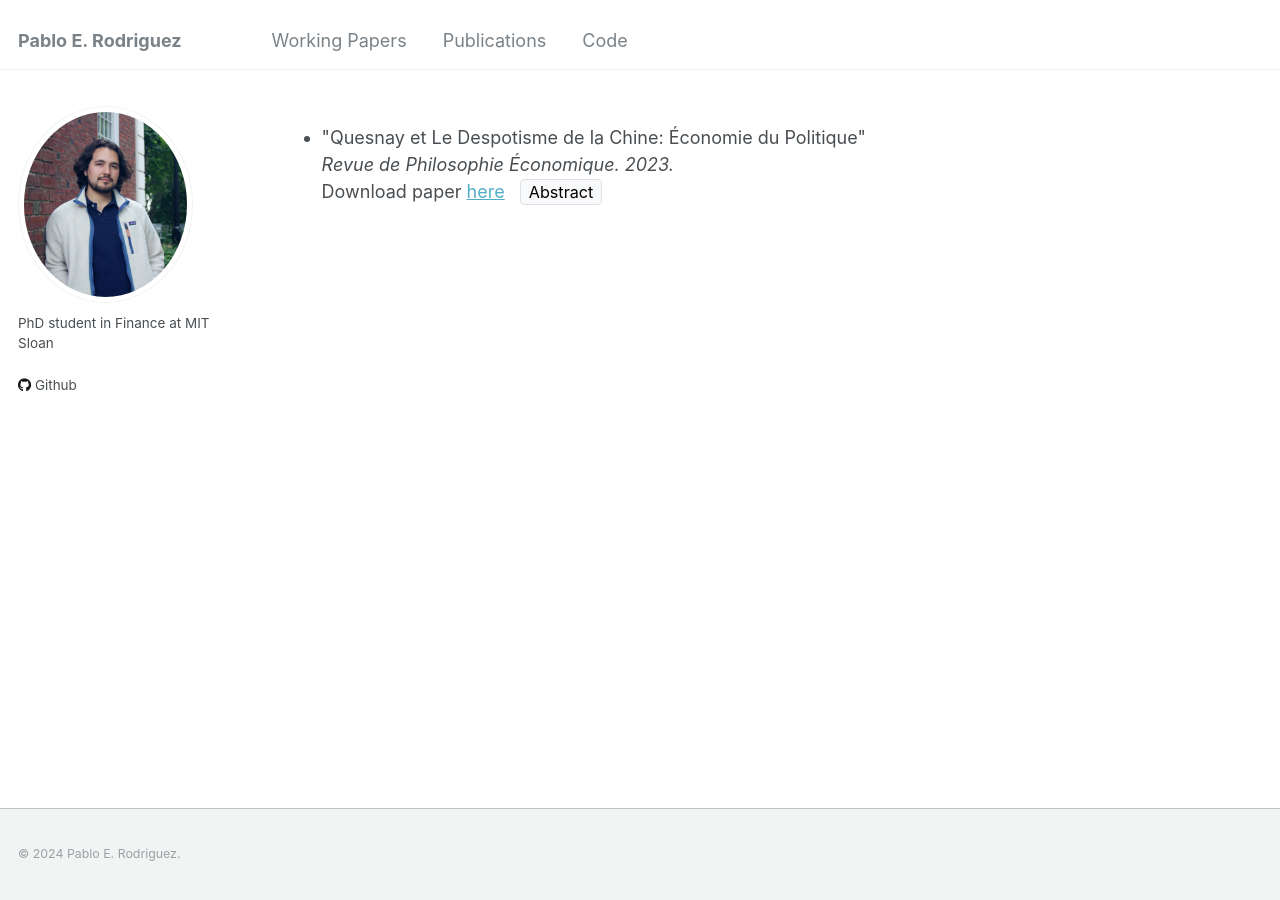
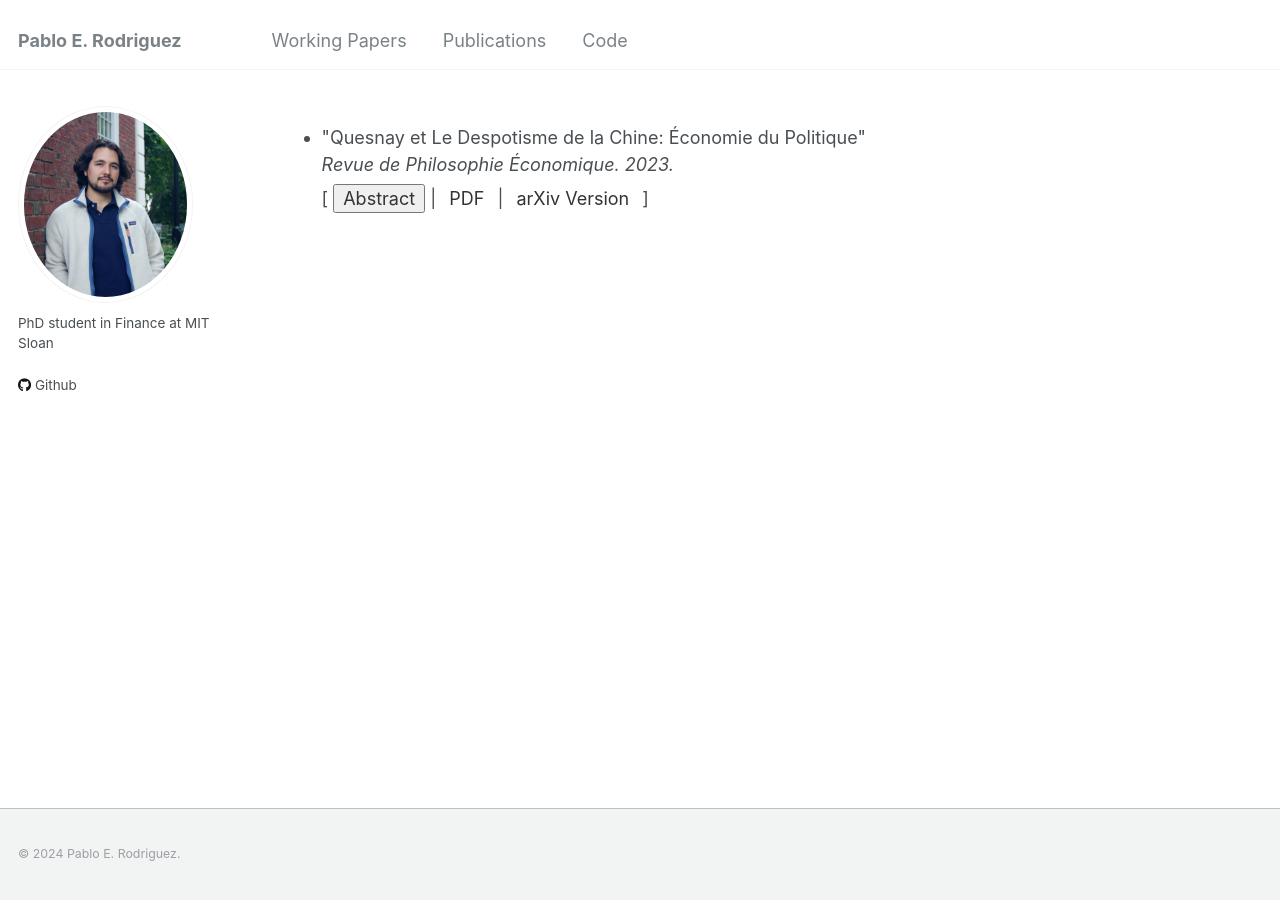
Before and after one commit to pablo-e-rodriguez/pablo-e-rodriguez.github.io, a Jekyll site: the page built from _pages/publications.html, in a window 1280 px wide. Built offline with Jekyll 4.4.1, drawn with Linux system fonts in a browser that asks for light colours.

Commit message:
Update publications.html

```diff
--- a/_pages/publications.html
+++ b/_pages/publications.html
@@ -6,18 +6,26 @@ author_profile: true
 ---
 
 <style>
-.abstract-btn {
-    background-color: #f8f9fa;
-    border: 1px solid #dee2e6;
-    padding: 2px 8px;
-    border-radius: 4px;
-    cursor: pointer;
-    font-size: 0.9em;
-    margin-left: 10px;
+.pub-buttons {
+    display: inline-block;
+    margin: 5px 0;
 }
 
-.abstract-btn:hover {
-    background-color: #e9ecef;
+.pub-buttons a, .pub-button {
+    padding: 2px 8px;
+    text-decoration: none;
+    color: #333;
+    cursor: pointer;
+    display: inline-block;
+}
+
+.pub-buttons a:hover, .pub-button:hover {
+    text-decoration: underline;
+}
+
+.pub-buttons span {
+    color: #666;
+    margin: 0 2px;
 }
 
 .abstract-content {
@@ -37,8 +45,11 @@ author_profile: true
     <li class="publication-item">
         "Quesnay et Le Despotisme de la Chine: Économie du Politique"<br>
         <i>Revue de Philosophie Économique. 2023.</i><br>
-        Download paper <a href="http://pablo-e-rodriguez.github.io/files/RPEC_241_0215.pdf" target="_blank">here</a>
-        <button class="abstract-btn" onclick="toggleAbstract('abstract1')">Abstract</button>
+        <div class="pub-buttons">
+            [ <button class="pub-button" onclick="toggleAbstract('abstract1')">Abstract</button> |
+            <a href="http://pablo-e-rodriguez.github.io/files/RPEC_241_0215.pdf" target="_blank">PDF</a> |
+            <a href="#">arXiv Version</a> ]
+        </div>
         <div id="abstract1" class="abstract-content">
             Your abstract text goes here. Replace this with the actual abstract of the paper.
         </div>
```
